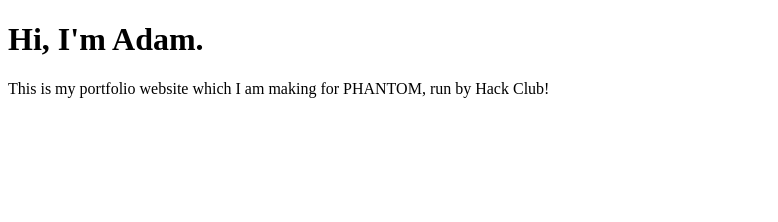
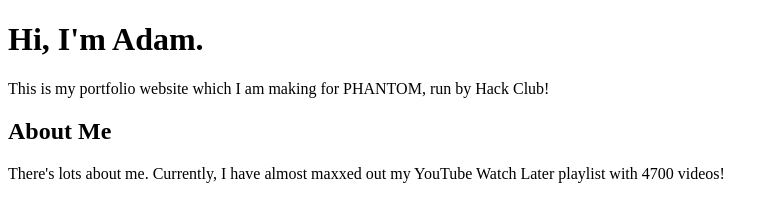
Before and after one commit to Nexzter/my-portfolio, a plain HTML site: page index.html in a window 1280 px wide. Shown: the whole page, without its empty margins (0-778 px from the left). Drawn offline with Linux system fonts and the light colour scheme.

Commit message:
added about me section

```diff
--- a/index.html
+++ b/index.html
@@ -6,5 +6,8 @@
 	<body>
 		<h1>Hi, I'm Adam.</h1>
 		<p>This is my portfolio website which I am making for PHANTOM, run by Hack Club!</p>
+
+        <h2>About Me</h2>
+        <p>There's lots about me. Currently, I have almost maxxed out my YouTube Watch Later playlist with 4700 videos!</p>
 	</body>
 </html>
```
